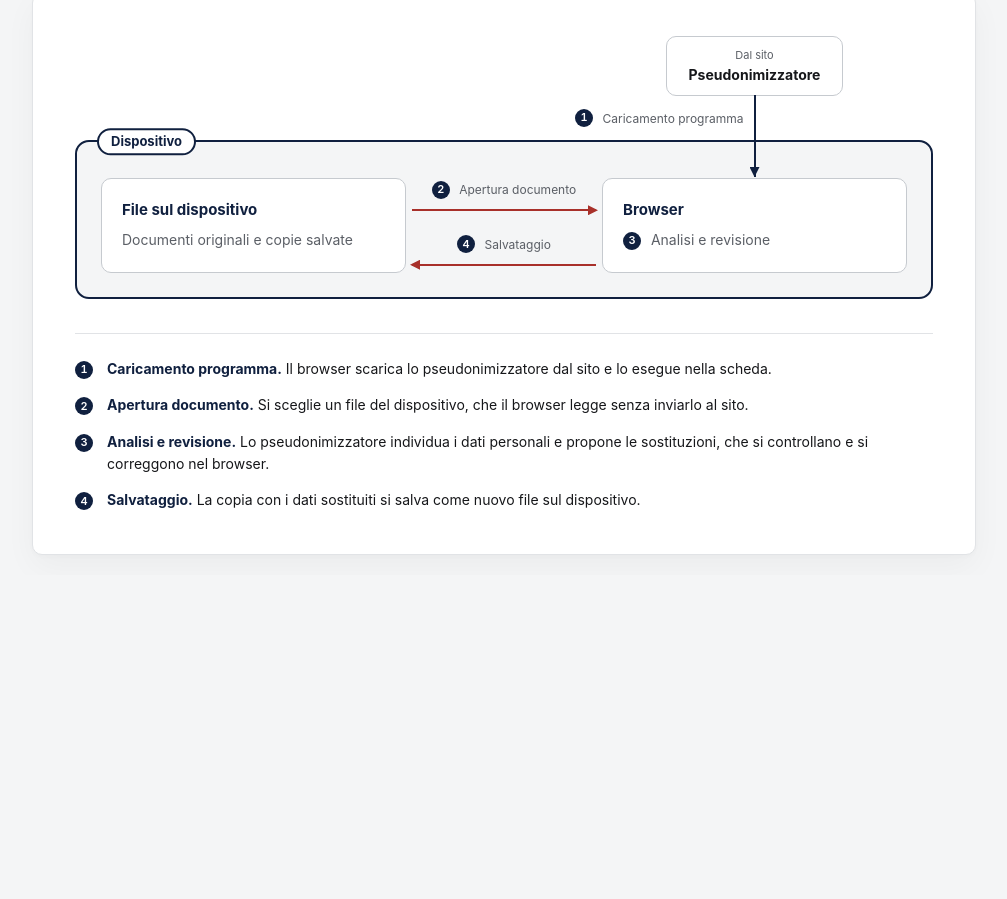
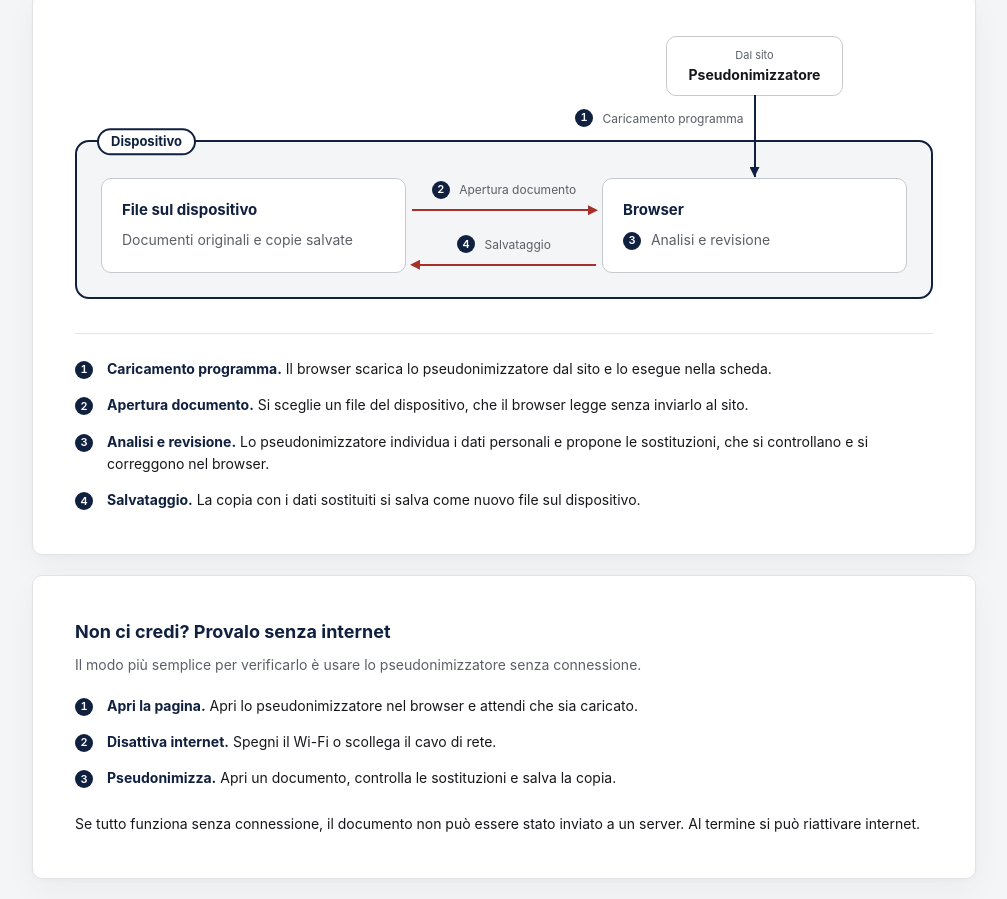
Before and after one commit to giovannipiccioli/pseudonimizzatore-web, a plain HTML site: page come-funziona-pseudonimizzatore.html in a window 1280 px wide. Shown: the part 245-1144 px from the top of the page, without its empty margins (136-1143 px from the left). Before the commit the page ends 820 px from the top, so only its background shows below. Drawn offline with Linux system fonts and the light colour scheme.

Commit message:
Come funziona: an offline test, and the PDF and Word components load with the page
The page now says how to check that nothing leaves the device: open it, switch the
network off, then open, pseudonymize and save a document. For that to hold for every
format, the worker fetches pypdf and lxml at startup instead of on the first PDF or
.docx.

Co-Authored-By: Claude Sonnet 5.5 <noreply@anthropic.com>

```diff
--- a/app.css
+++ b/app.css
@@ -178,6 +178,12 @@ dialog li { padding: 10px 0; border-top: 1px solid var(--line); font-size: 13px;
 .flow-steps li { position: relative; padding-left: 32px; counter-increment: step; line-height: 1.6; }
 .flow-steps li::before { content: counter(step); position: absolute; top: 3px; left: 0; }
 .flow-steps strong { color: var(--notte); }
+/* The offline test under the diagram: the same numbered steps, without the rule above them. */
+.proof { margin-top: 20px; padding: clamp(22px, 4vw, 42px); }
+.proof h2 { margin: 0 0 8px; font-size: 18px; color: var(--notte); }
+.proof p { color: var(--muted); line-height: 1.7; }
+.proof .flow-steps { margin-top: 18px; padding-top: 0; border-top: 0; }
+.proof .proof-result { margin: 22px 0 0; color: var(--ink); }
 /* One column: the browser on top, where the program arrow lands, and the files below. */
 @media (max-width: 700px) {
   .flow { --flow-inset: 16px; --flow-cols: minmax(0, 1fr); }
--- a/come-funziona-pseudonimizzatore.html
+++ b/come-funziona-pseudonimizzatore.html
@@ -5,7 +5,7 @@
 <meta name="viewport" content="width=device-width, initial-scale=1">
 <meta name="theme-color" content="#ffffff">
 <title>Come funziona · Pseudonimizzatore</title>
-<link rel="stylesheet" href="app.css?v=9">
+<link rel="stylesheet" href="app.css?v=10">
 </head>
 <body>
 <div class="app-shell about-shell">
@@ -47,6 +47,17 @@
         <li><strong>Salvataggio.</strong> La copia con i dati sostituiti si salva come nuovo file sul dispositivo.</li>
       </ol>
     </div>
+
+    <div class="document-card proof">
+      <h2>Non ci credi? Provalo senza internet</h2>
+      <p>Il modo più semplice per verificarlo è usare lo pseudonimizzatore senza connessione.</p>
+      <ol class="flow-steps">
+        <li><strong>Apri la pagina.</strong> Apri lo pseudonimizzatore nel browser e attendi che sia caricato.</li>
+        <li><strong>Disattiva internet.</strong> Spegni il Wi-Fi o scollega il cavo di rete.</li>
+        <li><strong>Pseudonimizza.</strong> Apri un documento, controlla le sostituzioni e salva la copia.</li>
+      </ol>
+      <p class="proof-result">Se tutto funziona senza connessione, il documento non può essere stato inviato a un server. Al termine si può riattivare internet.</p>
+    </div>
   </main>
 </div>
 </body>
--- a/worker.js
+++ b/worker.js
@@ -16,6 +16,9 @@ async function start() {
   const response = await fetch(bridgeURL);
   if (!response.ok) throw new Error("Impossibile caricare il modulo Python.");
   pyodide.FS.writeFile("bridge.py", await response.text());
+  // The PDF and .docx components are fetched now, so that once the page is ready nothing more
+  // is downloaded and the whole tool works offline. A failure here is retried on first use.
+  await pyodide.loadPackage([url(PDF_WHEEL), "lxml"], quiet).catch(() => {});
   return { pyodide, bridge: pyodide.pyimport("bridge") };
 }
 const ready = start();
```
Also changed, not shown: index.html (+2 -2 lines).
